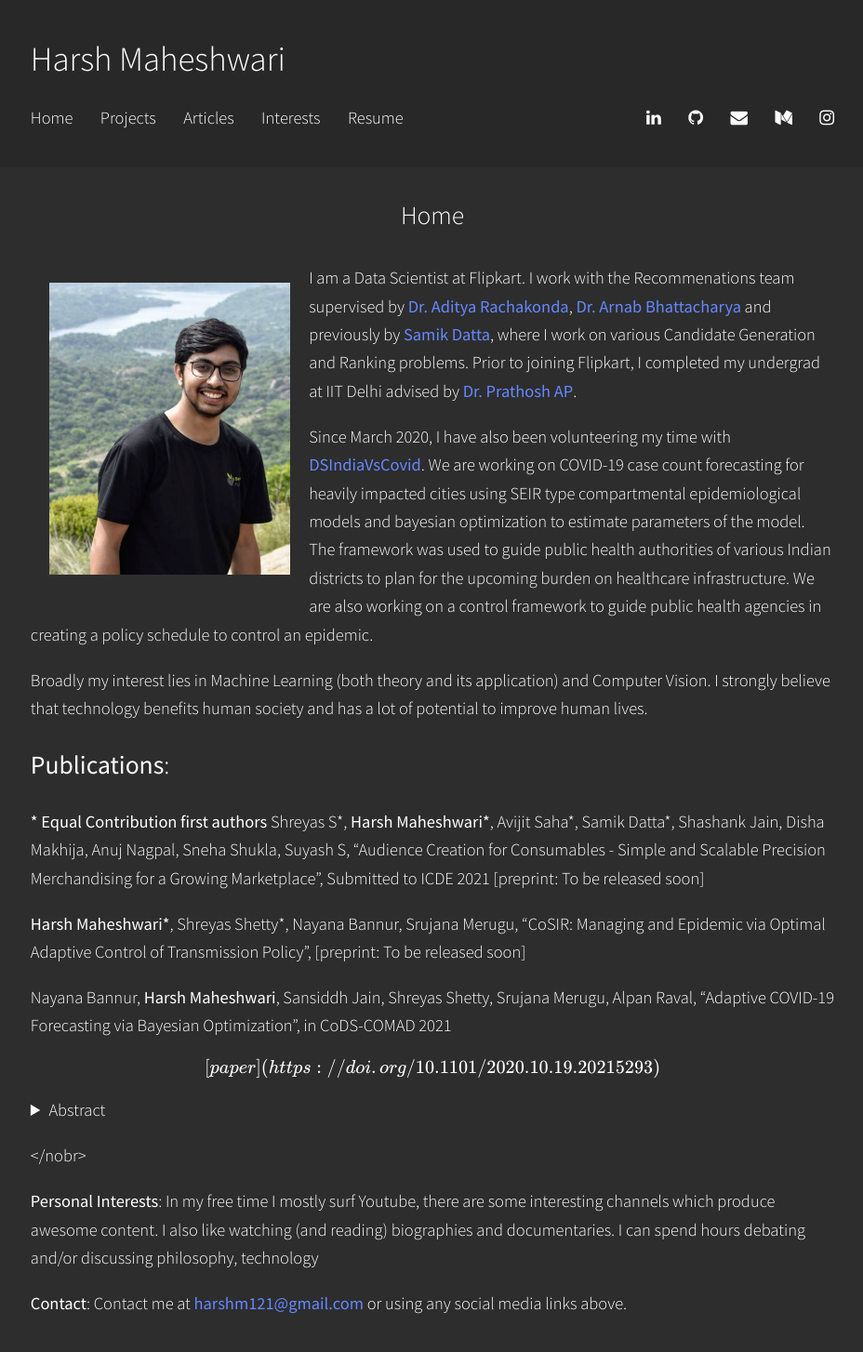
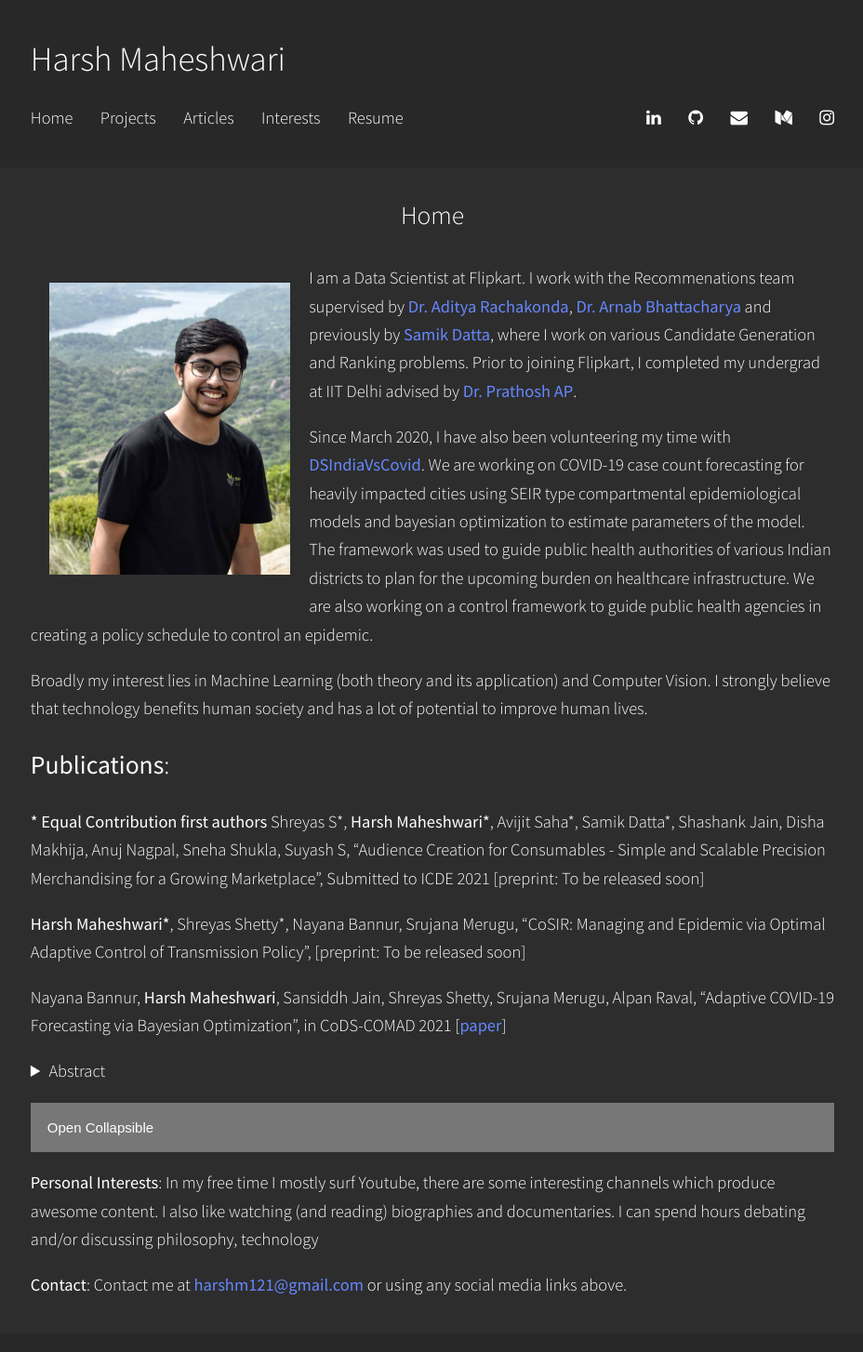
Before and after one commit to harshm121/portfolio-old, a Jekyll site: the page built from index.md, in a window 1280 px wide. Shown: the whole page at 93% size, without its empty margins (175-1103 px from the left). Built offline with Jekyll 4.4.1, drawn with Linux system fonts in a browser that asks for light colours; formulas are drawn with MathJax 3.

Commit message:
Update index.md

```diff
--- a/index.md
+++ b/index.md
@@ -1,6 +1,31 @@
 ---
 title: "Home"
 ---
+<style>
+.collapsible {
+  background-color: #777;
+  color: white;
+  cursor: pointer;
+  padding: 18px;
+  width: 100%;
+  border: none;
+  text-align: left;
+  outline: none;
+  font-size: 15px;
+}
+
+.active, .collapsible:hover {
+  background-color: #555;
+}
+
+.content {
+  padding: 0 18px;
+  display: none;
+  overflow: hidden;
+  background-color: #f1f1f1;
+}
+</style>
+
 <img style="float:left;padding:20px;"
 src="./images/personal-photo.png" alt="profile picture" width="30%">
 I am a Data Scientist at Flipkart. I work with the Recommenations team supervised by [Dr. Aditya Rachakonda](https://in.linkedin.com/in/adityarachakonda), [Dr. Arnab Bhattacharya](https://www.linkedin.com/in/arnab-bhattacharya-26383573) and previously by [Samik Datta](https://www.linkedin.com/in/samik-datta-7b2a927a/), where I work on various Candidate Generation and Ranking problems. Prior to joining Flipkart, I completed my undergrad at IIT Delhi advised by [Dr. Prathosh AP](https://sites.google.com/view/prathosh).
@@ -19,14 +44,18 @@
 
 **Harsh Maheshwari\***, Shreyas Shetty\*, Nayana Bannur, Srujana Merugu, "CoSIR: Managing and Epidemic via Optimal Adaptive Control of Transmission Policy", [preprint: To be released soon]
 
-Nayana Bannur, **Harsh Maheshwari**, Sansiddh Jain, Shreyas Shetty, Srujana Merugu, Alpan Raval, "Adaptive COVID-19 Forecasting via Bayesian Optimization", in CoDS-COMAD 2021 <nobr>\[[paper](https://doi.org/10.1101/2020.10.19.20215293)\]
+Nayana Bannur, **Harsh Maheshwari**, Sansiddh Jain, Shreyas Shetty, Srujana Merugu, Alpan Raval, "Adaptive COVID-19 Forecasting via Bayesian Optimization", in CoDS-COMAD 2021 \[[paper](https://doi.org/10.1101/2020.10.19.20215293)\]
 <details><summary>Abstract</summary>
 <div>
 <p>
 Accurate forecasts of infections for localized regions are valuable for policy making and medical capacity planning. Existing compartmental and agent-based models for epidemiological forecasting employ static parameter choices and cannot be readily contextualized, while adaptive solutions focus primarily on the reproduction number. In the current work, we propose a novel model-agnostic Bayesian optimization approach for learning model parameters from observed data that generalizes to multiple application-specific fidelity criteria. Empirical results demonstrate the efficacy of the proposed approach with SEIR-like compartmental models on COVID-19 case forecasting tasks. A city-level forecasting system based on this approach is being used for COVID-19 response in a few highly impacted Indian cities.
 </p>
 </div>
-</details></nobr>
+</details>
+<button type="button" class="collapsible">Open Collapsible</button>
+<div class="content">
+  <p>Lorem ipsum...</p>
+</div>
 
 
 **Personal Interests**: In my free time I mostly surf Youtube, there are some interesting channels which produce awesome content. I also like watching (and reading) biographies and documentaries. I can spend hours debating and/or discussing philosophy, technology
```
